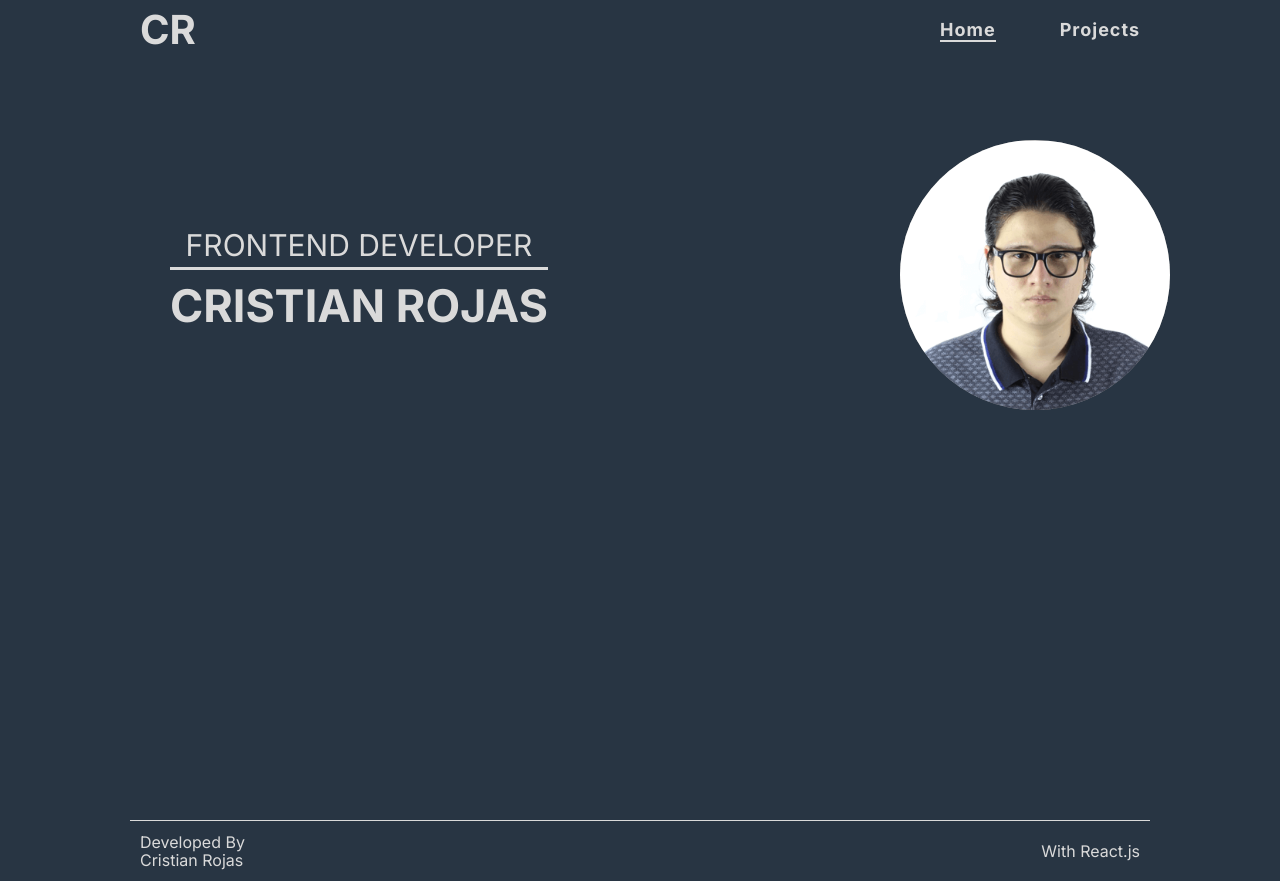
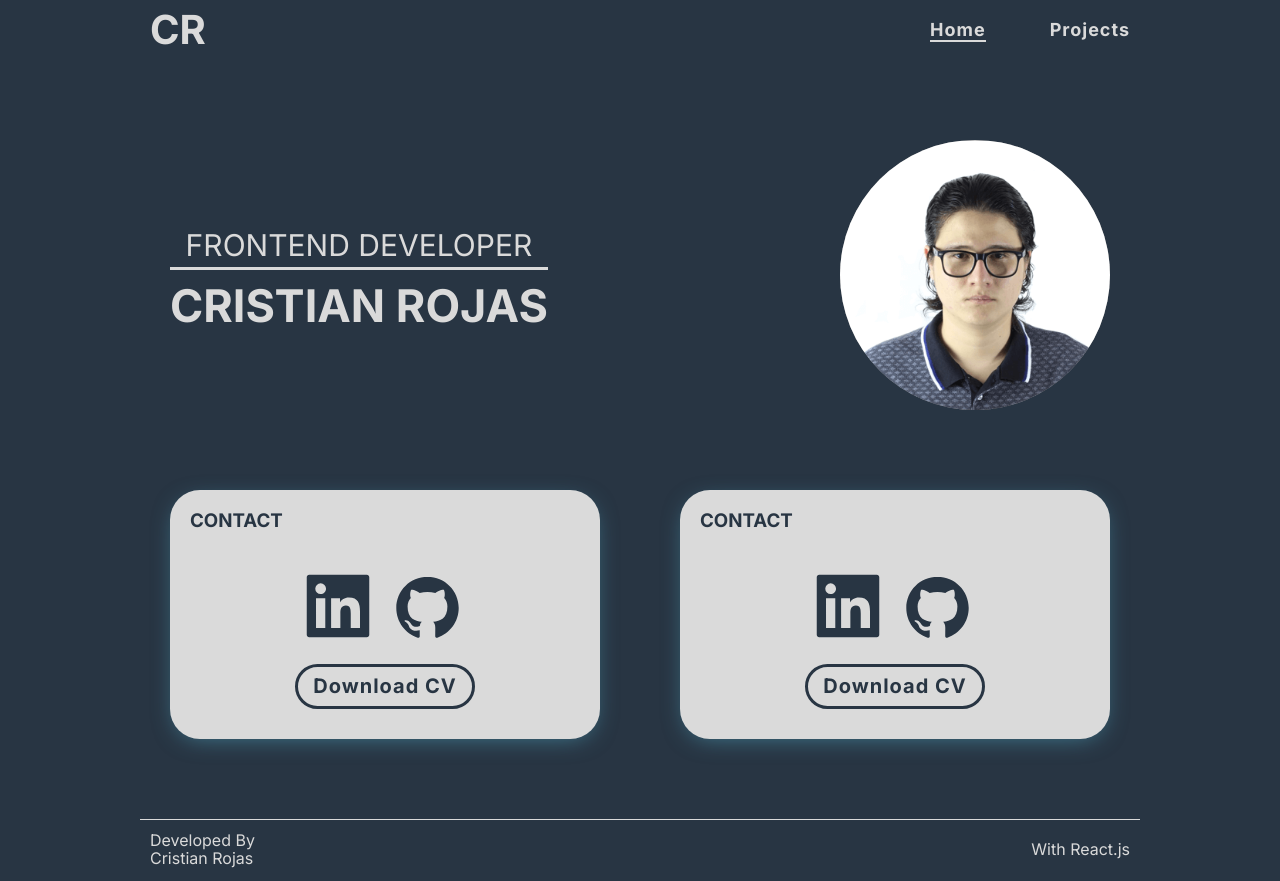
Before and after one commit to cristiandrc/cristiandrc.dev, a Next.js app: page / in a window 1280 px wide. Built offline with nearby package versions, Linux system fonts and the light colour scheme.

Commit message:
feat: add contact

```diff
--- a/package.json
+++ b/package.json
@@ -17,6 +17,7 @@
     "next": "13.3.1",
     "react": "18.2.0",
     "react-dom": "18.2.0",
+    "react-icons": "^4.8.0",
     "typescript": "5.0.4"
   },
   "devDependencies": {
--- a/src/app/page.module.scss
+++ b/src/app/page.module.scss
@@ -6,4 +6,21 @@
   max-width: 1000px;
   margin: 0 auto;
   padding-top: 80px;
+
+  .content_info{
+    display: inline-grid;
+    grid-template-columns: 1fr 1fr;
+    justify-items: center;
+    align-items: center;
+    grid-row: auto;
+    gap: 80px;
+    padding: 30px;
+    margin: 50px 0;
+    width: 100%;
+
+    @media (max-width: 725px) {
+      grid-template-columns: 1fr;
+      grid-template-rows: 1fr 1fr;
+    }
+  }
 }
--- a/src/app/page.tsx
+++ b/src/app/page.tsx
@@ -1,11 +1,16 @@
 import Image from "next/image";
 import styles from "./page.module.scss";
 import { Hero } from "@/components/Hero/Hero";
+import { Contact } from "@/components/Contact/Contact";
 
 export default function Home() {
   return (
     <main className={styles.main}>
       <Hero />
+      <div className={styles.content_info}>
+        <Contact />
+        <Contact />
+      </div>
     </main>
   );
 }
--- /dev/null
+++ b/src/components/Contact/Contact.module.scss
@@ -0,0 +1,54 @@
+@import '../../scss/variables';
+
+.contact{
+  width: 100%;
+  height: 100%;
+  max-height: 355px;
+  background-color: $second-color;
+  padding: 20px;
+  border-radius: 30px;
+  box-shadow: 0 5px 25px -8px rgb(97 218 250 / 50%);
+  h3 {
+    color: $primary-color;
+  }
+
+  &_icons{
+    display: flex;
+    align-items: center;
+    justify-content: space-between;
+    width: 174px;
+    margin: 0 auto;
+
+    &_link{
+      display: inline-block;
+      color: $primary-color;
+      padding-top: 30px;
+      transition: 0.4s ease;
+      &:hover {
+        /* color: ${({ theme }) => theme.color}; */
+        transform: scale(1.1);
+      }
+    }
+  }
+
+  &_cv{
+    display: grid;
+    place-items: center;
+    width: 180px;
+    height: 45px;
+    color: $primary-color;
+    font-size: 20px;
+    font-weight: bold;
+    text-decoration: none;
+    border-radius: 25px;
+    border: solid $primary-color 3px;
+    text-align: center;
+    margin: 10px auto;
+    transition: 0.4s ease;
+    letter-spacing: 1px;
+    &:hover {
+      background-color: $primary-color;
+      color: $second-color;
+    }
+  }
+}
--- /dev/null
+++ b/src/components/Contact/Contact.tsx
@@ -0,0 +1,41 @@
+import React from "react";
+import { DiGithubBadge } from "react-icons/di";
+import { AiFillLinkedin } from "react-icons/ai";
+import styles from "./Contact.module.scss";
+import Link from "next/link";
+
+const Contact = () => {
+  return (
+    <div className={styles.contact}>
+      <h3>CONTACT</h3>
+      <div className={styles.contact_icons}>
+        <Link
+          className={styles.contact_icons_link}
+          href="https://www.linkedin.com/in/cristianrojasc/"
+          target="_blank"
+          rel="noopener"
+        >
+          <AiFillLinkedin size="80px" />
+        </Link>
+        <Link
+          href="https://github.com/cristiandrc"
+          target="_blank"
+          rel="noopener"
+          className={styles.contact_icons_link}
+        >
+          <DiGithubBadge size="89" />
+        </Link>
+      </div>
+      <a
+        target="_blank"
+        href="https://drive.google.com/file/d/1b92n3pmjnrfyNjaM9XLXBZr-iyr8glyT/view?usp=sharing"
+        rel="noopener"
+        className={styles.contact_cv}
+      >
+        Download CV
+      </a>
+    </div>
+  );
+};
+
+export { Contact };
--- a/src/scss/_normalize.scss
+++ b/src/scss/_normalize.scss
@@ -19,7 +19,9 @@
 /**
  * Remove the margin in all browsers.
  */
-
+*{
+  box-sizing: border-box;
+}
 body {
   margin: 0;
 }
```
Also changed, not shown: 1 other file (tests, documents, lock files or other folders).
